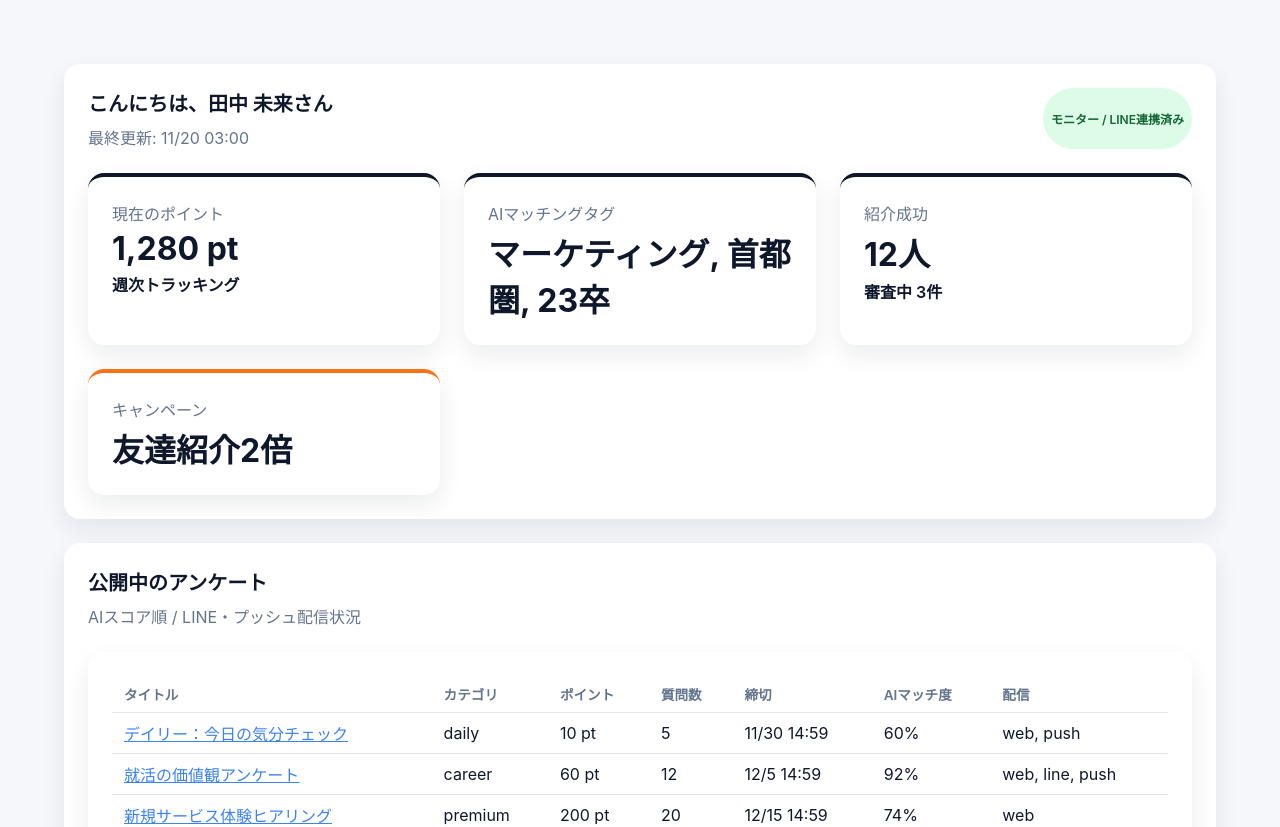
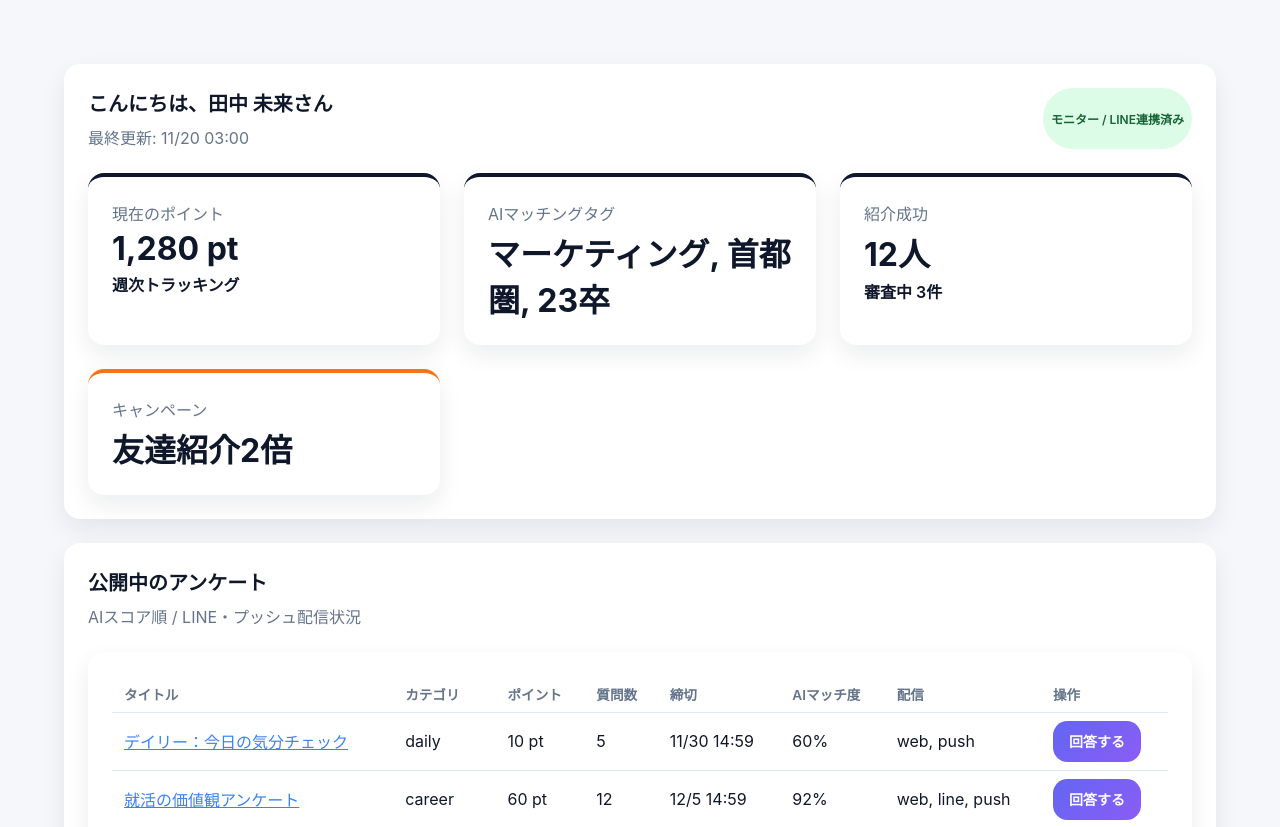
Before and after one commit to NSDKIT/koecan-platform, a Next.js app: page /dashboard in a window 1280 px wide. Shown: the top 827 px of the page. Built offline with nearby package versions, Linux system fonts and the light colour scheme; no server answers.

Commit message:
feat: アンケート一覧に「回答する」ボタンを追加
- テーブルに操作カラムを追加
- 各アンケートに「回答する」ボタンを表示
- UI上でアンケート回答機能へのアクセスを明確化

```diff
--- a/app/(dashboard)/dashboard/page.tsx
+++ b/app/(dashboard)/dashboard/page.tsx
@@ -43,6 +43,7 @@ export default async function DashboardPage() {
                   <th>締切</th>
                   <th>AIマッチ度</th>
                   <th>配信</th>
+                  <th>操作</th>
                 </tr>
               </thead>
               <tbody>
@@ -59,6 +60,11 @@ export default async function DashboardPage() {
                     <td>{formatDate(survey.deadline)}</td>
                     <td>{Math.round(survey.aiMatchingScore * 100)}%</td>
                     <td>{survey.deliveryChannels.join(', ')}</td>
+                    <td>
+                      <Link href={`/dashboard/surveys/${survey.id}`} className="button primary" style={{ fontSize: '0.875rem', textDecoration: 'none' }}>
+                        回答する
+                      </Link>
+                    </td>
                   </tr>
                 ))}
               </tbody>
```
